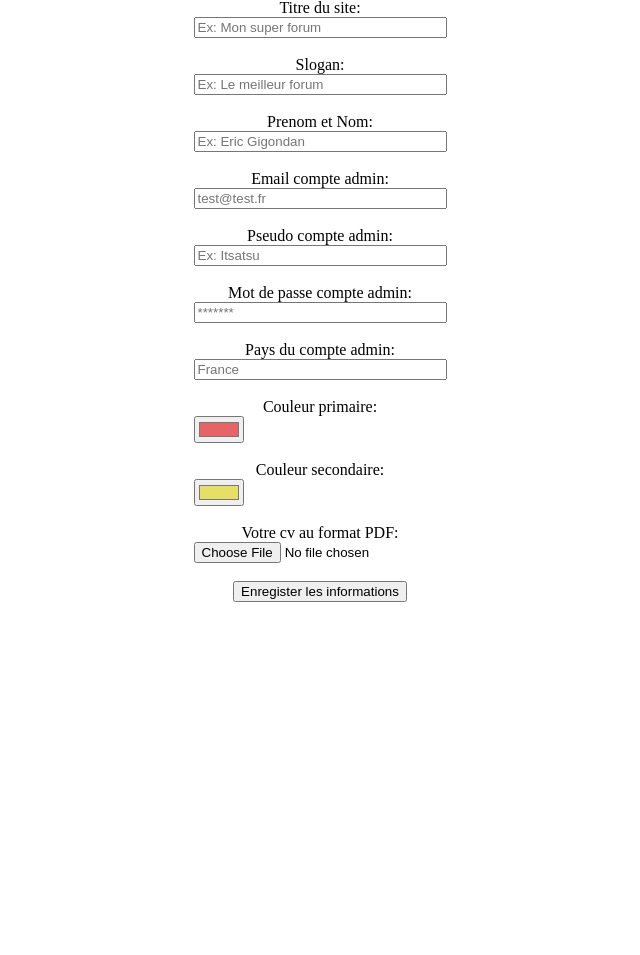
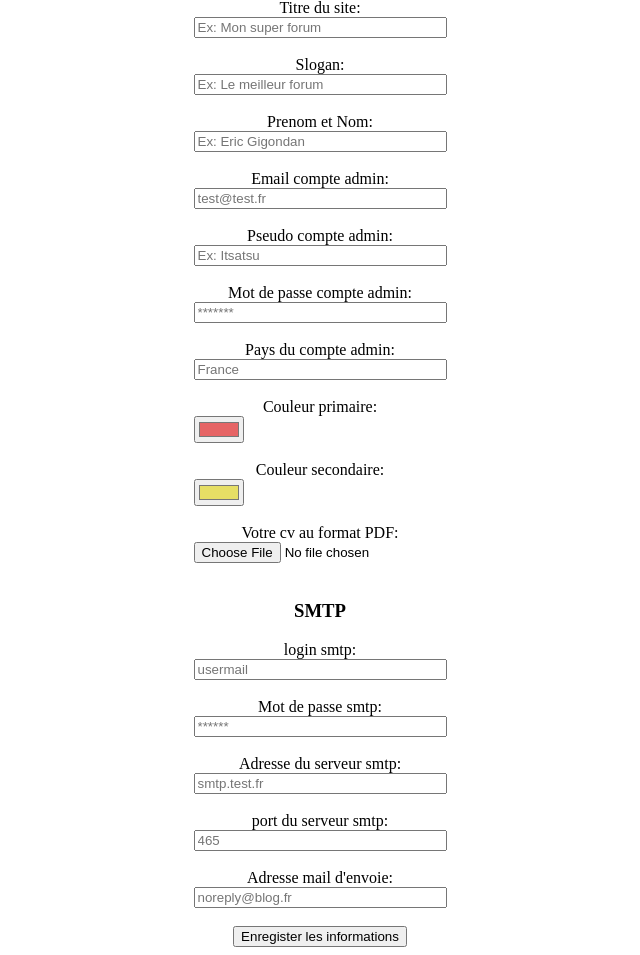
Before and after one commit to Itsatsu/blog, a PHP site: page /setup2.php in a window 1280 px wide. Shown: the part 215-1170 px from the top of the page, without its empty margins (320-960 px from the left). Before the commit the page ends 817 px from the top, so only its background shows below. Run offline with PHP 8.4, Linux system fonts and the light colour scheme.

Commit message:
update setup and SecurityController

```diff
--- a/composer.json
+++ b/composer.json
@@ -15,6 +15,7 @@
     },
     "require": {
         "twig/twig": "^3.5",
-        "symfony/dotenv": "^5.4"
+        "symfony/dotenv": "^5.4",
+        "phpmailer/phpmailer": "^6.8"
     }
 }
--- a/index.php
+++ b/index.php
@@ -3,14 +3,16 @@
 require_once "vendor/autoload.php";
 require_once "src/controllers/HomeController.php";
 require_once "src/controllers/PostController.php";
-require_once "src/config.php";
 use Core\Route;
 $setup = 'setup.php';
 
 
 if(!file_exists(".env")){
+    $primaryColor = "#d1f8b3";
+    $secondaryColor = "#b3f8ff";
     header('Location: '.$setup);
     exit();
 }else{
+    require_once "src/config.php";
     Route::run();
 }
--- a/setup2.php
+++ b/setup2.php
@@ -1,3 +1,65 @@
+<?php
+require_once "vendor/autoload.php";
+
+use Repository\UserRepository;
+use Symfony\Component\Dotenv\Dotenv;
+use Entity\User;
+use Core\Database;
+//error_reporting(1);
+
+$dotenv = new Dotenv();
+$dotenv->load(__DIR__.'/.env');
+$setup = "setup2.php";
+
+if (isset($_POST['submit'])) {
+    // Récupération des données du formulaire
+    $pdo = new PDO("mysql:host={$_ENV['DB_HOST']};port={$_ENV['DB_PORT']};dbname={$_ENV['DB_DATABASE']}",$_ENV['DB_USERNAME'], $_ENV['DB_PASSWORD']);
+
+    $admin = new User($_POST['email'], $_POST['password'], $_POST['pseudo'], $_POST['country']);
+    $database = new Database();
+    $userRepository = new UserRepository();
+    $userRepository->create($admin);
+    $sql = "INSERT INTO `role` (`name`) VALUES ('admin')";
+    $stmt = $pdo->prepare($sql);
+    $stmt->execute();
+    $sql = "INSERT INTO `role` (`name`) VALUES ('user')";
+    $stmt = $pdo->prepare($sql);
+    $stmt->execute();
+    $sql = "INSERT INTO `role_has_user` (`role_id`,`user_id`) VALUES ('1','1')";
+    $stmt = $pdo->prepare($sql);
+    $stmt->execute();
+    $primary_color = $_POST['color_primary'];
+    $secondary_color = $_POST['color_secondary'];
+    $cv_tmp = $_FILES['cv']['tmp_name'];
+    $cv_content = file_get_contents($cv_tmp);
+
+    $sql = "INSERT INTO `configuration` (`title`, `fullname`, `slogan`, `color_primary`, `color_secondary`, `cv`) VALUES (:title, :fullname, :slogan, :color1, :color2, :cv)";
+    $stmt = $pdo->prepare($sql);
+    $stmt->bindParam(":title", $_POST['title']);
+    $stmt->bindParam(":fullname", $_POST['fullname']);
+    $stmt->bindParam(":slogan", $_POST['slogan']);
+    $stmt->bindParam(":color1", $primary_color);
+    $stmt->bindParam(":color2", $secondary_color);
+    $stmt->bindParam(":cv", $cv_content, PDO::PARAM_LOB);
+    $stmt->execute();
+
+    $filename = ".env";
+    $file = fopen($filename, "a");
+    fwrite($file, "MAILER_DSN=smtp:".$_POST['smtpLogin'].":".$_POST['smtpPassword']."@".$_POST['smtpUrl'].":".$_POST['smtpPort']."\n");
+    fwrite($file, "MAILER_LOGIN=".$_POST['smtpLogin']."\n");
+    fwrite($file, "MAILER_PASSWORD=".$_POST['smtpPassword']."\n");
+    fwrite($file, "MAILER_URL=".$_POST['smtpUrl']."\n");
+    fwrite($file, "MAILER_PORT=".$_POST['smtpPort']."\n");
+    fwrite($file, "MAILER_FROM=".$_POST['smtpAdresseMail']."\n");
+    fclose($file);
+
+    unlink($setup);
+    unlink('setup.php');
+    unlink('installation.sql');
+    header('Location:/');
+}
+
+?>
 <!DOCTYPE html>
 <html lang="fr">
 <head>
@@ -34,7 +96,7 @@
     </div>
     <div style="display: flex; flex-direction: column;">
         <label for="fullname">Mot de passe compte admin: </label>
-        <input type="text" name="password" id="password"  placeholder="*******" required><br>
+        <input type="password" name="password" id="password"  placeholder="*******" required><br>
     </div>
 
     <div style="display: flex; flex-direction: column;">
@@ -43,65 +105,40 @@
     </div>
     <div style="display: flex; flex-direction: column;">
         <label for="color_primary">Couleur primaire: </label>
-        <input type="color" id="color_primary" name="color_primary" value="#e66465" required><br>
+        <input type="color" id="color_primary" name="color_primary" value="#e66465" ><br>
     </div>
     <div style="display: flex; flex-direction: column;">
         <label for="color_secondary">Couleur secondaire: </label>
-        <input type="color" id="color_secondary" name="color_secondary" value="#e6df65" required><br>
+        <input type="color" id="color_secondary" name="color_secondary" value="#e6df65" ><br>
     </div>
     <div style="display: flex; flex-direction: column;">
         <label for="cv">Votre cv au format PDF: </label>
-        <input type="file" id="cv" name="cv" accept="application/pdf"><br>
+        <input type="file" id="cv" name="cv" accept="application/pdf" required><br>
+    </div>
+    <h3>SMTP</h3>
+    <div style="display: flex; flex-direction: column;">
+        <label for="smtpLogin">login smtp:</label>
+        <input type="text" id="smtpLogin" name="smtpLogin" required placeholder="usermail"><br>
+    </div>
+    <div style="display: flex; flex-direction: column;">
+        <label for="smtpPassword">Mot de passe smtp:</label>
+        <input type="password" id="smtpPassword" name="smtpPassword" required placeholder="******"><br>
+    </div>
+    <div style="display: flex; flex-direction: column;">
+        <label for="smtpUrl">Adresse du serveur smtp:</label>
+        <input type="text" id="smtpUrl" name="smtpUrl" required placeholder="smtp.test.fr"><br>
+    </div>
+    <div style="display: flex; flex-direction: column;">
+        <label for="smtpPort">port du serveur smtp:</label>
+        <input type="number" id="smtpPort" name="smtpPort" required placeholder="465"><br>
+    </div>
+    <div style="display: flex; flex-direction: column;">
+        <label for="smtpAdresseMail">Adresse mail d'envoie:</label>
+        <input type="email" id="smtpAdresseMail" name="smtpAdresseMail" placeholder="noreply@blog.fr" required><br>
     </div>
     <input type="submit" name="submit" value="Enregister les informations">
 </form>
 
-<?php
-require_once "vendor/autoload.php";
-use Symfony\Component\Dotenv\Dotenv;
-use Entity\User;
-use Core\Database;
-//error_reporting(1);
 
-$dotenv = new Dotenv();
-$dotenv->load(__DIR__.'/.env');
-$setup = "setup2.php";
-
-if (isset($_POST['submit'])) {
-    // Récupération des données du formulaire
-    $pdo = new PDO("mysql:host={$_ENV['DB_HOST']};port={$_ENV['DB_PORT']};dbname={$_ENV['DB_DATABASE']}",$_ENV['DB_USERNAME'], $_ENV['DB_PASSWORD']);
-
-    $admin = new User($_POST['email'], $_POST['pseudo'], $_POST['country'], $_POST['password']);
-    $database = new Database();
-    $database->insert('user',$admin);
-    $sql = "INSERT INTO `role` (`name`) VALUES ('admin')";
-    $stmt = $pdo->prepare($sql);
-    $stmt->execute();
-    $sql = "INSERT INTO `role` (`name`) VALUES ('user')";
-    $stmt = $pdo->prepare($sql);
-    $stmt->execute();
-    $sql = "INSERT INTO `role_has_user` (`role_id`,`user_id`) VALUES ('1','1')";
-    $stmt = $pdo->prepare($sql);
-    $stmt->execute();
-    $primary_color = $_POST['color_primary'];
-    $secondary_color = $_POST['color_secondary'];
-    $cv_tmp = $_FILES['cv']['tmp_name'];
-    $cv_content = file_get_contents($cv_tmp);
-
-    $sql = "INSERT INTO `configuration` (`title`, `fullname`, `slogan`, `color_primary`, `color_secondary`, `cv`) VALUES (:title, :fullname, :slogan, :color1, :color2, :cv)";
-    $stmt = $pdo->prepare($sql);
-    $stmt->bindParam(":title", $_POST['title']);
-    $stmt->bindParam(":fullname", $_POST['fullname']);
-    $stmt->bindParam(":slogan", $_POST['slogan']);
-    $stmt->bindParam(":color1", $primary_color);
-    $stmt->bindParam(":color2", $secondary_color);
-    $stmt->bindParam(":cv", $cv_content, PDO::PARAM_LOB);
-    $stmt->execute();
-    unlink($setup);
-    unlink('setup.php');
-    header('Location: /');
-}
-
-?>
 </body>
 </html>
```
Also changed, not shown: installation.sql (+5 -3 lines), setup.php (+5 -2 lines), src/config.php (+12 -5 lines), src/controllers/SecurityController.php (+27 -16 lines), 1 other file.
